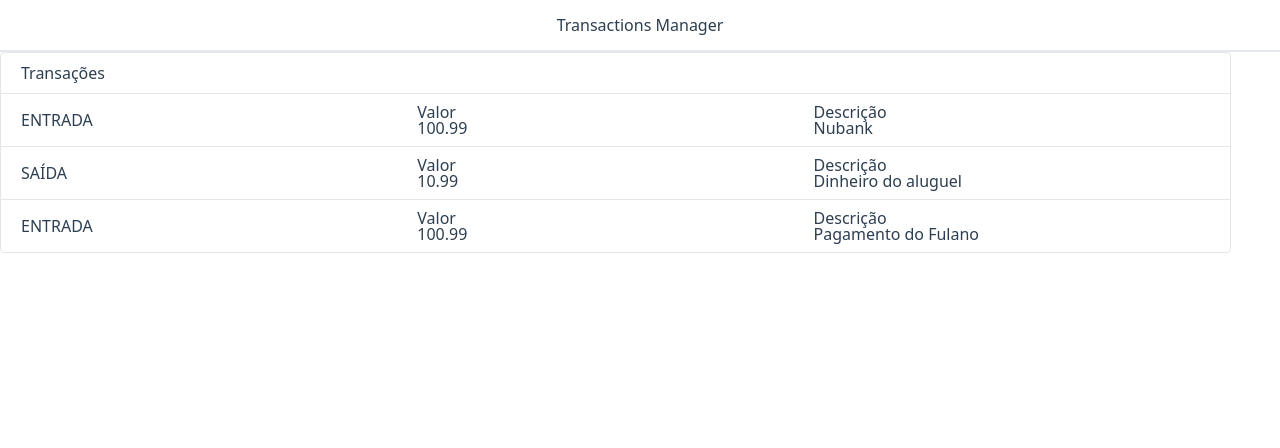
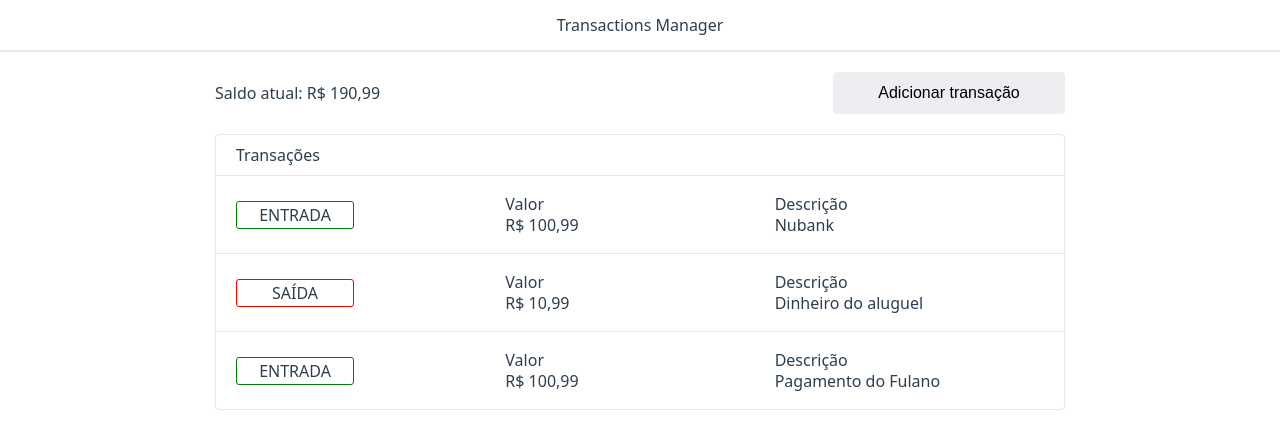
Before and after one commit to wilmersondasilva/transactions-manager, a Vue app: page / in a window 1280 px wide. Shown: the top 448 px of the page. Built offline with nearby package versions, Linux system fonts and the light colour scheme.

Commit message:
Refactors Home component

```diff
--- a/src/pages/home/Home.vue
+++ b/src/pages/home/Home.vue
@@ -1,16 +1,41 @@
 <template>
     <div class="home">
+        <nav>
+            <home-total-balance class="total-balance" />
+            <home-new-transaction-button class="new-transaction-button" />
+        </nav>
         <home-transaction-list class="transaction-list" />
     </div>
 </template>
 
 <script>
-import HomeTransactionList from "./components/HomeTransactionList";
+import HomeTransactionList from './components/HomeTransactionList'
+import HomeNewTransactionButton from './components/HomeNewTransactionButton'
+import HomeTotalBalance from './components/HomeTotalBalance'
 
 export default {
-    name: "Home",
+    name: 'Home',
     components: {
-        HomeTransactionList
+        HomeTransactionList,
+        HomeNewTransactionButton,
+        HomeTotalBalance
     }
 };
 </script>
+
+<style lang="stylus" scoped>
+    .home
+        width 96%
+        max-width 850px
+        margin auto
+
+        nav
+            display flex
+            justify-content space-between
+
+        .total-balance
+            align-self center
+
+        .transaction-list, nav
+            margin 20px auto 0
+</style>
--- a/src/pages/home/components/HomeTransactionList.vue
+++ b/src/pages/home/components/HomeTransactionList.vue
@@ -10,6 +10,7 @@
 <script>
 import { createNamespacedHelpers } from 'vuex'
 import HomeTransactionListItem from './HomeTransactionListItem'
+
 const { mapState, mapActions } = createNamespacedHelpers('transactions')
 
 export default {
@@ -31,7 +32,6 @@ export default {
 
 <style lang="stylus" scoped>
 .home-transaction-list
-    width 96%
     background-color #fff
     border 1px solid #e6e6e6
     border-radius 4px
--- a/src/pages/home/components/HomeTransactionListItem.vue
+++ b/src/pages/home/components/HomeTransactionListItem.vue
@@ -1,11 +1,12 @@
 <template>
     <div class="transaction-list-item">
-        <div class="group-info group-info-type">
-            <p class="type">{{ transaction.type }}</p>
+        <div
+            class="group-info group-info-type">
+            <p class="type" :class="transaction.type === transactionTypes.ADD ? 'add' : 'remove'">{{ transaction.type }}</p>
         </div>
         <div class="group-info group-info-amount">
             <h3>Valor</h3>
-            <p class="amount">{{ transaction.amount }}</p>
+            <p class="amount">{{ transaction.amount | toMoney }}</p>
         </div>
         <div class="group-info group-info-description">
             <h3>Descrição</h3>
@@ -15,29 +16,45 @@
 </template>
 
 <script>
+import { createNamespacedHelpers } from 'vuex'
+
+const { mapState } = createNamespacedHelpers('transactions')
+
 export default {
     name: 'HomeTransactionListItem',
     props: {
         transaction: Object
+    },
+    computed: {
+        ...mapState(['transactionTypes'])
     }
 }
 </script>
 
 <style lang="stylus" scoped>
 .transaction-list-item
-    padding 10px 20px
-    text-align left
+    padding 20px 20px
+    display flex
+    align-content center
 
 .group-info
     width 100%
-    margin-bottom 30px
 
-@media screen and (min-width 600px) and (max-width 750px), screen and (min-width 1000px)
-    .transaction-list-item
-        display flex
-        align-items center
-        justify-content space-between
+    h3
+        margin-bottom 5px
 
-    .group-info
-        margin-bottom 0
+.group-info-type
+    align-self center
+
+    .type
+        text-align center
+        padding 5px 8px
+        width 100px
+        border-radius 3px
+
+    .type.add
+        border 1px solid green
+
+    .type.remove
+        border 1px solid red
 </style>
--- a/src/store/modules/transactions.js
+++ b/src/store/modules/transactions.js
@@ -10,14 +10,16 @@ const state = {
 
 const getters = {
     totalBalance(state) {
-        return state.transactions.reduce((total, transaction) => total + transaction.quantity, 0)
+        return state.transactions.reduce((total, transaction) =>
+			transaction.type === state.transactionTypes.ADD ? total + transaction.amount : total - transaction.amount
+		, 0)
     }
 }
 
 const actions = {
     fetchAllTransactions({ commit }) {
         const response = transactionService.getAll()
-		const transactions = [...response].map(transaction => ({ ...transaction, quantity: 0 }))
+		const transactions = [...response]
 		commit('setTransactions', transactions)
     }
 }
```
Also changed, not shown: src/App.vue (line endings or trailing spaces).
